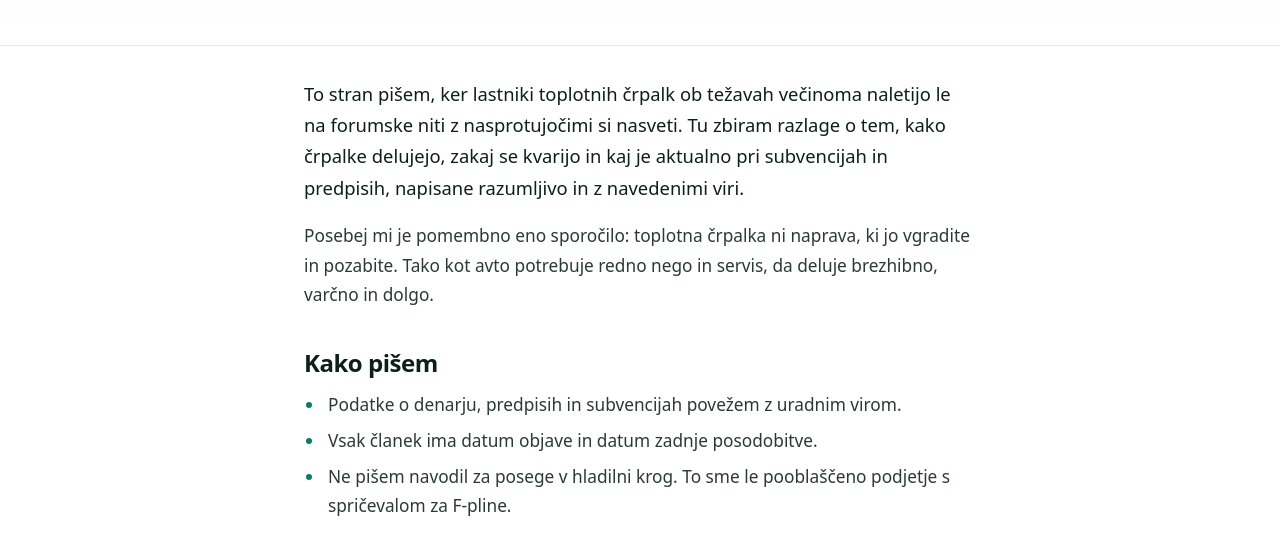
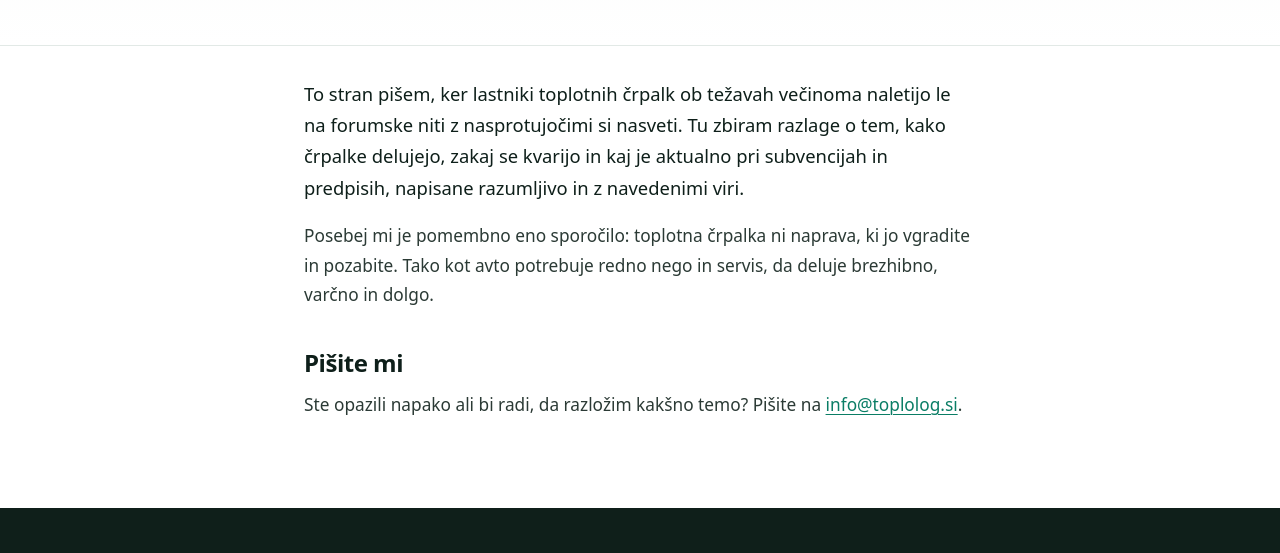
Before and after one commit to khrastnik/tc-diagnostika, an Astro site: page /tc-diagnostika/o-meni in a window 1280 px wide. Shown: the part 342-895 px from the top of the page. Built offline with nearby package versions, Linux system fonts and the light colour scheme; Astro itself is replaced by a stand-in of ours; a web font is replaced by a local one.

Commit message:
O meni: odstrani razdelek Kako pišem
Co-Authored-By: Claude Opus 5.5 <noreply@anthropic.com>

```diff
--- a/src/pages/o-meni.astro
+++ b/src/pages/o-meni.astro
@@ -10,12 +10,6 @@ import Waitlist from '../components/Waitlist.astro';
       <div class="prose">
         <p>To stran pišem, ker lastniki toplotnih črpalk ob težavah večinoma naletijo le na forumske niti z nasprotujočimi si nasveti. Tu zbiram razlage o tem, kako črpalke delujejo, zakaj se kvarijo in kaj je aktualno pri subvencijah in predpisih, napisane razumljivo in z navedenimi viri.</p>
         <p>Posebej mi je pomembno eno sporočilo: toplotna črpalka ni naprava, ki jo vgradite in pozabite. Tako kot avto potrebuje redno nego in servis, da deluje brezhibno, varčno in dolgo.</p>
-        <h2>Kako pišem</h2>
-        <ul>
-          <li>Podatke o denarju, predpisih in subvencijah povežem z uradnim virom.</li>
-          <li>Vsak članek ima datum objave in datum zadnje posodobitve.</li>
-          <li>Ne pišem navodil za posege v hladilni krog. To sme le pooblaščeno podjetje s spričevalom za F-pline.</li>
-        </ul>
         <h2>Pišite mi</h2>
         <p>Ste opazili napako ali bi radi, da razložim kakšno temo? Pišite na <a href="mailto:info@toplolog.si">info@toplolog.si</a>.</p>
       </div>
```
